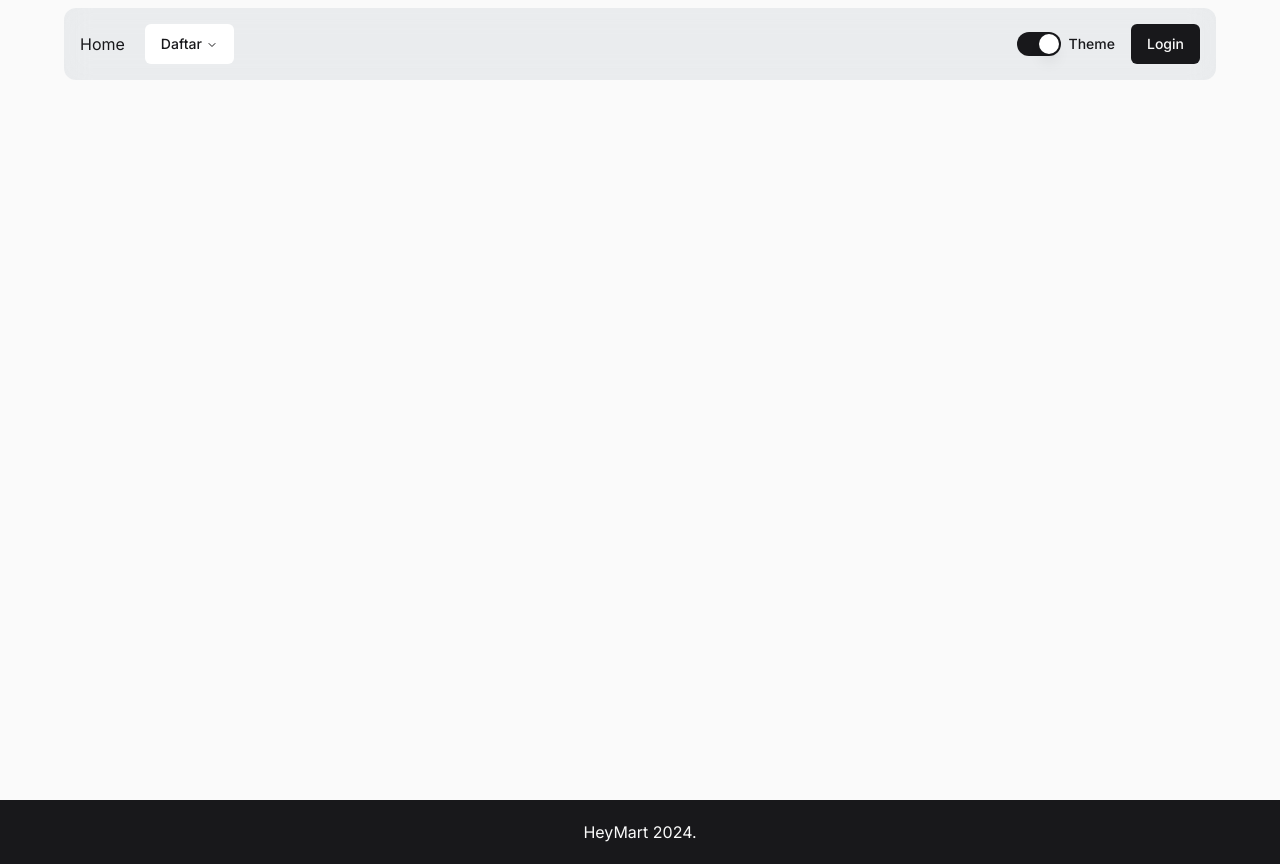
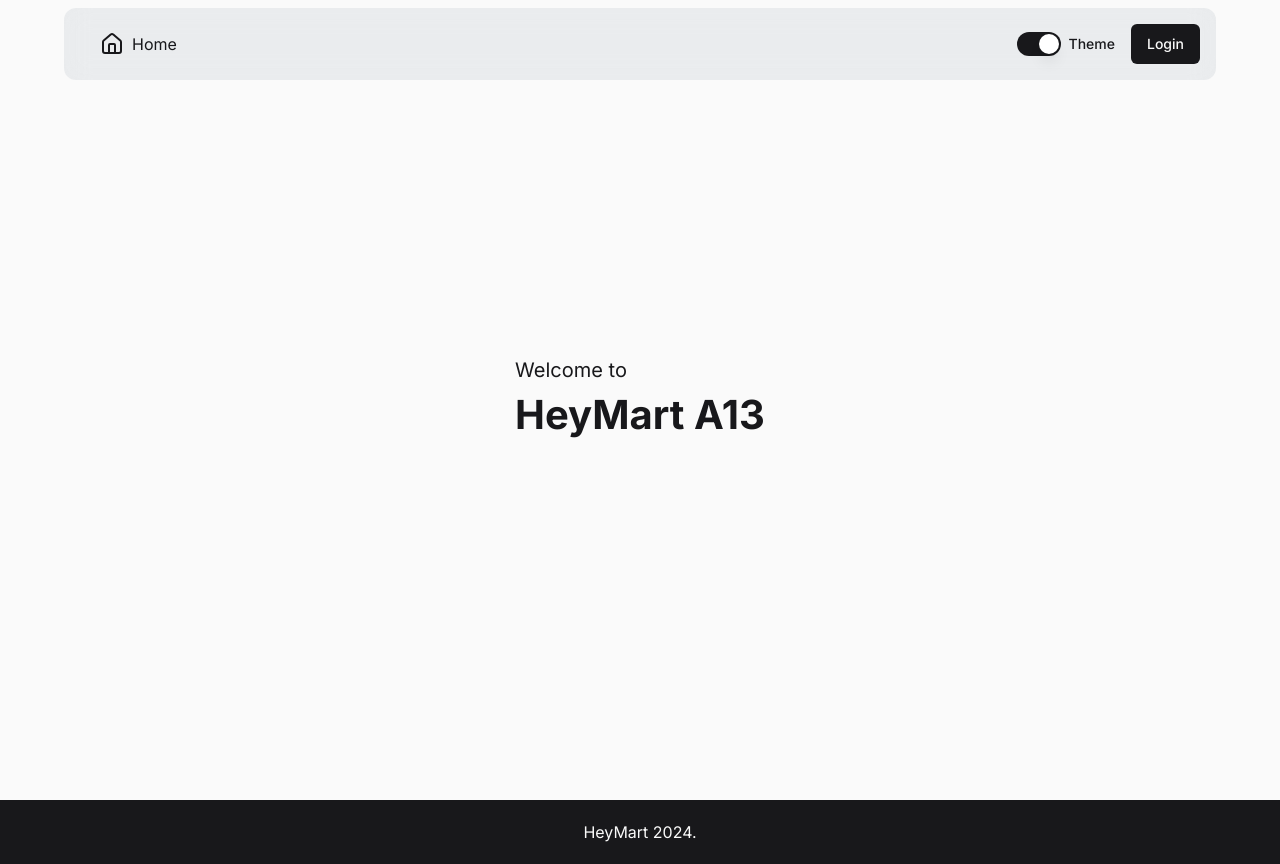
Before and after one commit to advpro-2024-a13/Food-Groceries-Front, a Next.js app: page / in a window 1280 px wide. Built offline with nearby package versions, Linux system fonts and the light colour scheme.

Commit message:
Add text in HomePage and Fix Navbar

```diff
--- a/src/components/elements/Navbar/index.tsx
+++ b/src/components/elements/Navbar/index.tsx
@@ -1,16 +1,13 @@
 'use client'
 import {
   NavigationMenu,
-  NavigationMenuContent,
   NavigationMenuItem,
   NavigationMenuLink,
   NavigationMenuList,
-  NavigationMenuTrigger,
 } from '@/components/ui/navigation-menu'
-import { BookHeart, CodeXml, Download, Tv } from 'lucide-react'
+import { ShoppingCart, HomeIcon, Wallet } from 'lucide-react'
 import Link from 'next/link'
 import React from 'react'
-import { NavLink } from './interface'
 import { Switch } from '@/components/ui/switch'
 import { Label } from '@/components/ui/label'
 import { useThemeContext } from '@/components/contexts/ThemeContext'
@@ -18,64 +15,56 @@ import { Button } from '@/components/ui/button'
 import { useAuthContext } from '@/components/contexts/AuthContext'
 
 const Navbar = () => {
-  const daftarNavList: NavLink[] = [
+  const { theme, handleTheme } = useThemeContext()
+  const { isAuthenticated, logout } = useAuthContext()
+
+  const daftarNavList = isAuthenticated
+    ? [
         {
-      url: '/tayangan',
-      name: 'Tayangan',
-      icon: Tv,
+          url: '/shop',
+          name: 'Shop',
+          icon: ShoppingCart,
         },
         {
-      url: '/favorites',
-      name: 'Favorit',
-      icon: BookHeart,
+          url: '/balance',
+          name: 'Balance',
+          icon: Wallet,
         },
         {
-      url: '/downloads',
-      name: 'Unduhan',
-      icon: Download,
-    },
-    {
-      url: '/contributor',
-      name: 'Kontributor',
-      icon: CodeXml,
+          url: '/',
+          name: 'Home',
+          icon: HomeIcon,
         },
       ]
-
-  const { theme, handleTheme } = useThemeContext()
-  const { isAuthenticated, logout } = useAuthContext()
+    : [
+        {
+          url: '/',
+          name: 'Home',
+          icon: HomeIcon,
+        },
+      ]
 
   return (
     <div className="flex justify-between z-50 fixed w-[90%] left-1/2 -translate-x-1/2 top-2 p-4 bg-slate-500 bg-opacity-10 rounded-xl backdrop-blur-md">
       <NavigationMenu>
         <NavigationMenuList className="flex items-center gap-4">
           <NavigationMenuItem>
-            <Link href="/">
-              <NavigationMenuLink>Home</NavigationMenuLink>
-            </Link>
           </NavigationMenuItem>
 
-          <NavigationMenuItem>
-            <NavigationMenuTrigger>Daftar</NavigationMenuTrigger>
-            <NavigationMenuContent className="bg-slate-500 bg-opacity-10 rounded-xl backdrop-blur-md">
-              <ul className="grid gap-3 p-4 md:w-[400px] lg:w-[500px] lg:grid-cols-[.75fr_1fr]">
           {daftarNavList.map((daftar, index) => {
             const Icon = daftar.icon
 
             return (
-                    <li key={index}>
-                      <NavigationMenuLink
-                        href={daftar.url}
-                        className="flex items-center gap-2"
-                      >
+              <NavigationMenuItem key={index}>
+                <Link href={daftar.url}>
+                  <NavigationMenuLink className="flex items-center gap-2">
                     {Icon && <Icon />}
                     {daftar.name}
                   </NavigationMenuLink>
-                    </li>
+                </Link>
+              </NavigationMenuItem>
             )
           })}
-              </ul>
-            </NavigationMenuContent>
-          </NavigationMenuItem>
         </NavigationMenuList>
       </NavigationMenu>
 
@@ -95,11 +84,7 @@ const Navbar = () => {
           </Link>
         )}
 
-        {isAuthenticated && (
-          <Link href="/login">
-            <Button onClick={logout}>Logout</Button>
-          </Link>
-        )}
+        {isAuthenticated && <Button onClick={logout}>Logout</Button>}
       </div>
     </div>
   )
--- a/src/modules/HomeModule/index.tsx
+++ b/src/modules/HomeModule/index.tsx
@@ -2,7 +2,34 @@
 import React from 'react'
 
 const HomeModule = () => {
-  return <main></main>
+  return (
+    <main style={styles.main}>
+      <div>
+        <p style={styles.mediumText}>Welcome to</p>
+        <h1 style={styles.bigText}>HeyMart A13</h1>
+      </div>
+    </main>
+  )
+}
+
+const styles = {
+  main: {
+    display: 'flex',
+    justifyContent: 'center',
+    alignItems: 'center',
+    height: '100vh',
+    overflow: 'auto',
+  },
+  container: {
+    textAlign: 'center',
+  },
+  mediumText: {
+    fontSize: '1.25em',
+  },
+  bigText: {
+    fontSize: '2.5em',
+    fontWeight: 'bold',
+  },
 }
 
 export default HomeModule
```
Also changed, not shown: 1 other file (tests, documents, lock files or other folders). Lines whose indentation alone changed are shown as unchanged.
